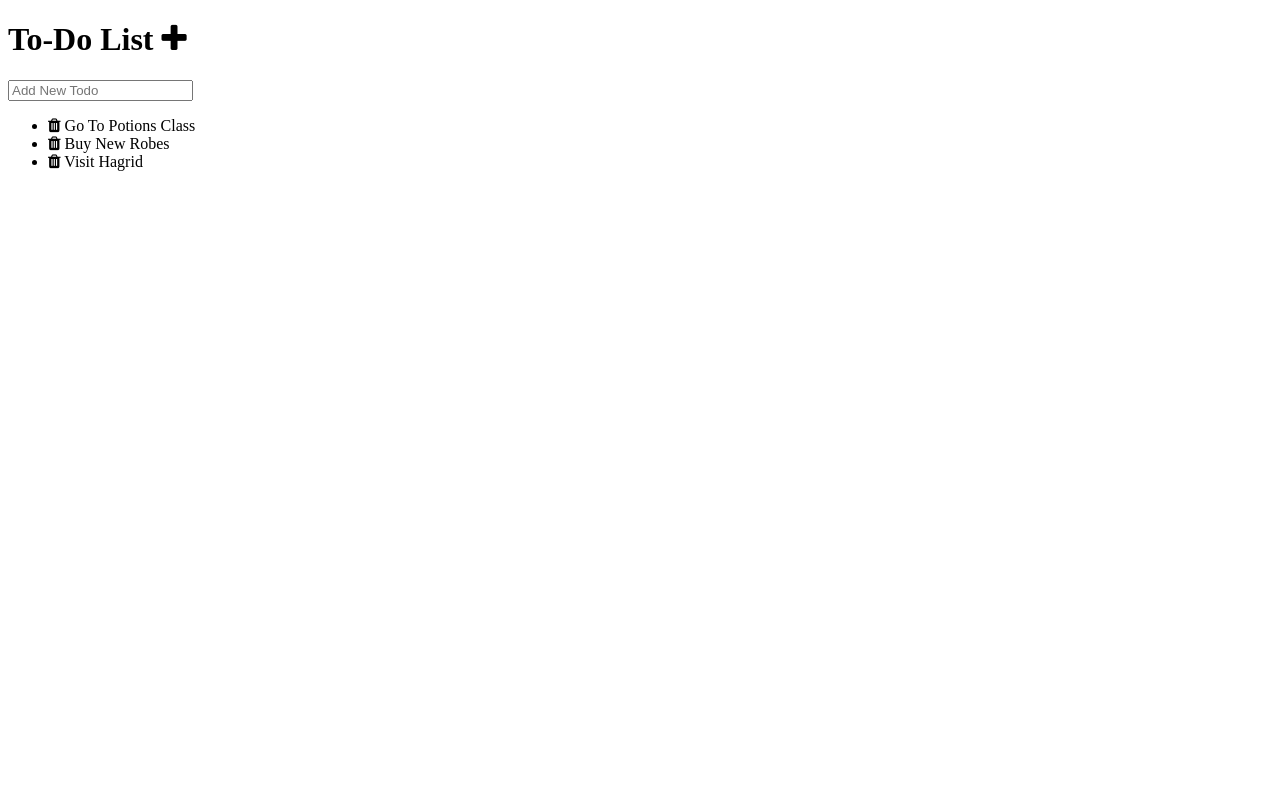
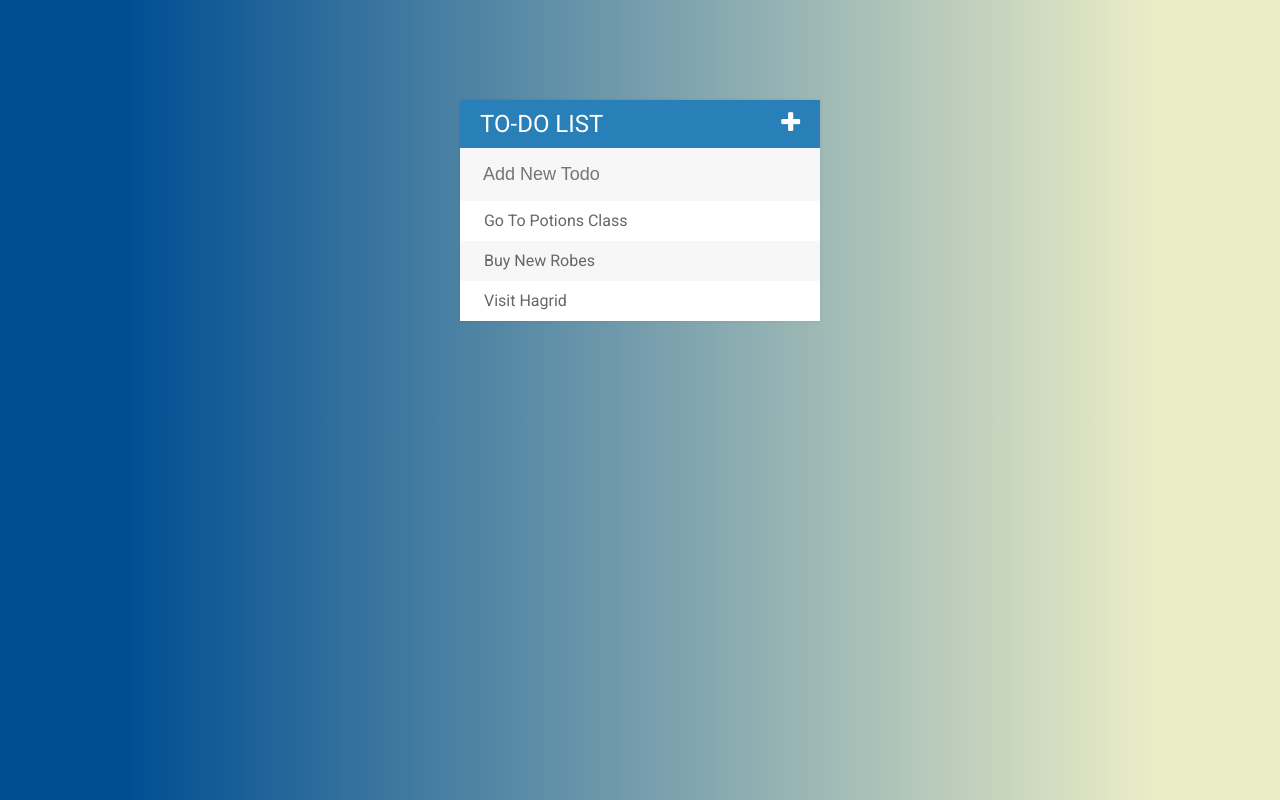
Before and after one commit to nikhilmufc7/AnotherTodolistapp, a plain HTML site: page index.html in a window 1280 px wide. Drawn offline with nearby package versions, Linux system fonts and the light colour scheme.

Commit message:
final commit

```diff
--- a/assets/css/todo.css
+++ b/assets/css/todo.css
@@ -1,9 +1,88 @@
-#container{
-	border: 2px solid black;
-	margin: 0 auto;
+body {
+	font-family: Roboto;
+  background: -webkit-linear-gradient(90deg, #004e92 10%, #EAECC6 90%); /* Chrome 10+, Saf5.1+ */
+  background:    -moz-linear-gradient(90deg, #004e92 10%, #EAECC6 90%); /* FF3.6+ */
+  background:     -ms-linear-gradient(90deg, #004e92 10%, #EAECC6 90%); /* IE10 */
+  background:      -o-linear-gradient(90deg, #004e92 10%, #EAECC6 90%); /* Opera 11.10+ */
+  background:         linear-gradient(90deg, #004e92 10%, #EAECC6 90%); /* W3C */
+}
+
+ul {
+	list-style: none;
+	margin: 0;
+	padding: 0;
+}
+
+
+h1 {
+	background: #2980b9;
+	color: white;
+	margin: 0;
+	padding: 10px 20px;
+	text-transform: uppercase;
+	font-size: 24px;
+	font-weight: normal;
+}
+
+.fa-plus {
+	float: right;
+}
+
+
+
+
+li {
+	background: #fff;
+	height: 40px;
+	line-height: 40px;
+	color: #666;
+}
+
+li:nth-child(2n){
+	background: #f7f7f7;
+}
+
+span {
+	background: #e74c3c;
+	height: 40px;
+	margin-right: 20px;
+	text-align: center;
+	color: white;
+	width: 0;
+	display: inline-block;
+	transition: 0.2s linear;
+	opacity: 0;
+}
+
+li:hover span {
+	width: 40px;
+	opacity: 1.0;
+}
+
+input {
+	font-size: 18px;
+	color: #2980b9;
+	background-color: #f7f7f7;
+	width: 100%;
+	padding: 13px 13px 13px 20px;
+	box-sizing: border-box;
+	border: 3px solid rgba(0,0,0,0);
+}
+
+input:focus{
+	background: #fff;
+	border: 3px solid #2980b9;
+	outline: none;
+}
+
+#container {
 	width: 360px;
+	margin: 100px auto;
+	background: #f7f7f7;
+	box-shadow: 0 0 3px rgba(0,0,0, 0.1);
 }
-.completed{
+
+.completed {
 	color: gray;
 	text-decoration: line-through;
 }
--- a/index.html
+++ b/index.html
@@ -2,10 +2,10 @@
 <html>
 <head>
 	<title>Todo List</title>
-	<link rel="stylesheet" type="text/css" href="assets/css/todos.css">
+	<link rel="stylesheet" type="text/css" href="assets/css/todo.css">
 	<link href='https://fonts.googleapis.com/css?family=Roboto:400,700,500' rel='stylesheet' type='text/css'>
 	<link rel="stylesheet" type="text/css" href="https://cdnjs.cloudflare.com/ajax/libs/font-awesome/4.4.0/css/font-awesome.css">
-	<script type="text/javascript" src="assets/js/lib/jquery-2.1.4.min.js"></script>
+	<script type="text/javascript" src="assets/js/lib/jquery-3.2.1.min.js"></script>
 </head>
 <body>
 
```
